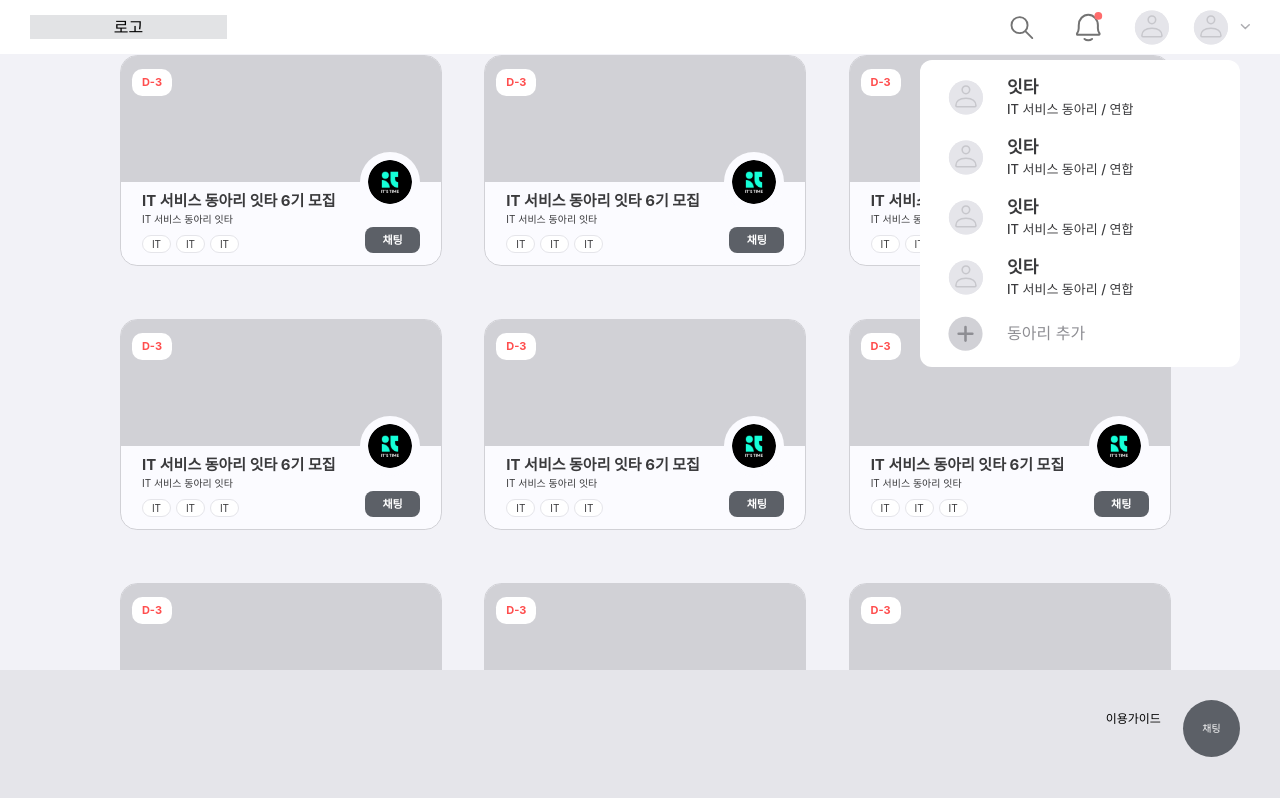
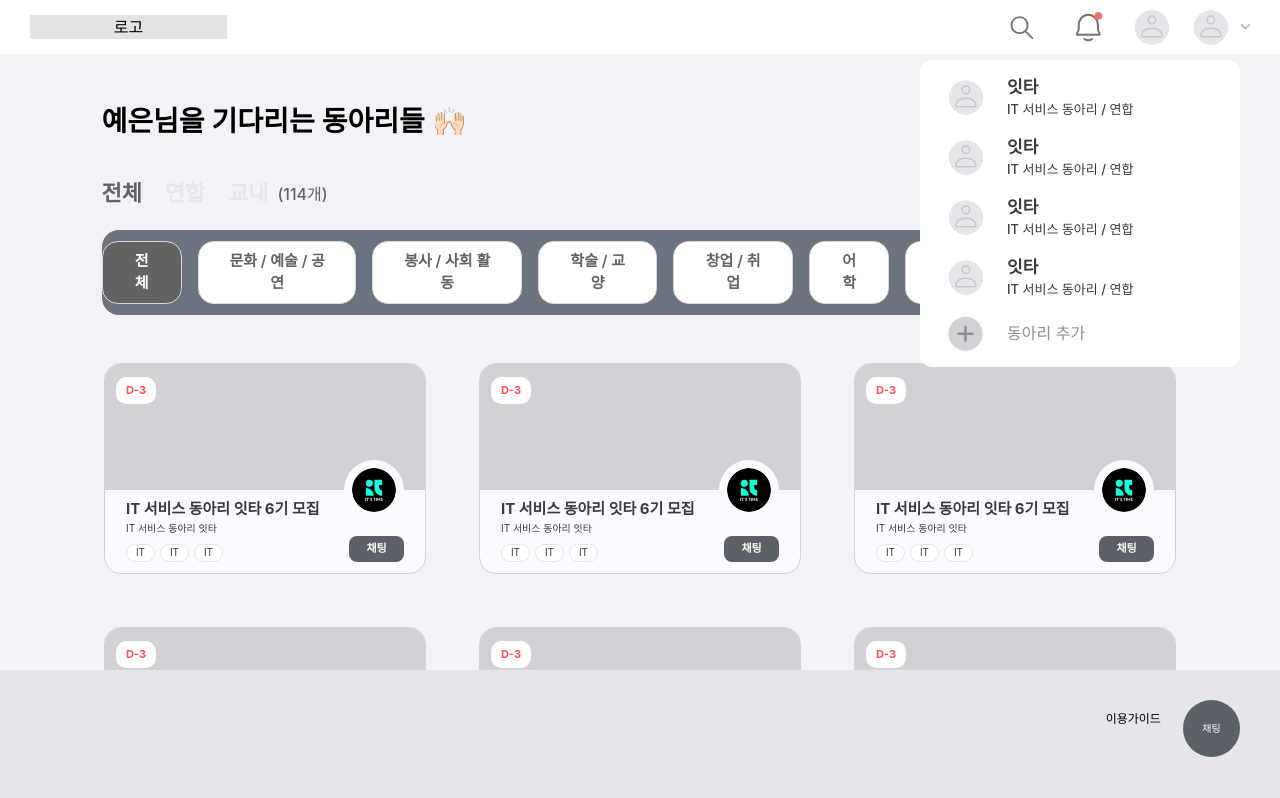
Before and after one commit to Cluting/cluting-frontend, a React (Create React App) app: page / in a window 1280 px wide. Shown: the top 798 px of the page. Built offline with nearby package versions, Linux system fonts and the light colour scheme; a web font is replaced by a local one.

Commit message:
✨feat: 전체&세부 카테고리, 카드 컴포넌트 배치 컴포넌트 생성

```diff
--- a/src/App.css
+++ b/src/App.css
@@ -1,3 +1,7 @@
+@tailwind base;
+@tailwind components;
+@tailwind utilities;
+
 .App {
   text-align: center;
 }
@@ -47,6 +51,7 @@
 }
 
 /* 자주 사용하는 스타일을 재사용하기 위해 컴포넌트화*/
+@layer components {
   .flex-center {
     @apply flex justify-center items-center;
   }
@@ -58,3 +63,8 @@
   .hover-animation {
     @apply hover:scale-105 transform transition-transform duration-200 ease-out;
   }
+
+  .small-dropdown-list {
+    @apply w-[114px] h-[36px] p-2 rounded-[8px] cursor-pointer hover:bg-gray-200 flex-center;
+  }
+}
--- a/src/components/recruting/home/ClubAlignDropdown.tsx
+++ b/src/components/recruting/home/ClubAlignDropdown.tsx
@@ -1,15 +1,15 @@
 export default function ClubAlignDropdown() {
   return (
-    <div className="absolute top-[50px] right-[10px] bg-white-100 w-[130px] h-[120px] rounded-[12px] border border-gray-300">
+    <div className="absolute top-[28px] right-[-17px] z-10 bg-white-100 w-[130px] h-[120px] rounded-[12px] border border-gray-300">
       <ul className="flex flex-col items-center justify-center h-full">
-        <li className="w-[114px] h-[36px] p-2 rounded-[8px] cursor-pointer hover:bg-gray-200 flex items-center justify-center">
-          <p className="text-center text-gray-800">마감임박순</p>
+        <li className="small-dropdown-list">
+          <p className="text-center text-gray-800 font-medium">마감임박순</p>
         </li>
-        <li className="w-[114px] h-[36px] p-2 rounded-[8px] cursor-pointer hover:bg-gray-200 flex items-center justify-center">
-          <p className="text-center text-gray-800">최신순</p>
+        <li className="small-dropdown-list">
+          <p className="text-center text-gray-800 font-medium">최신순</p>
         </li>
-        <li className="w-[114px] h-[36px] p-2 rounded-[8px] cursor-pointer hover:bg-gray-200 flex items-center justify-center">
-          <p className="text-center text-gray-800">오래된 순</p>
+        <li className="small-dropdown-list">
+          <p className="text-center text-gray-800 font-medium">오래된 순</p>
         </li>
       </ul>
     </div>
--- /dev/null
+++ b/src/components/recruting/home/ClubCardList.tsx
@@ -0,0 +1,19 @@
+import ClubCard from "./ClubCard";
+export default function ClubCardList() {
+  return (
+    <div className="grid grid-cols-1 md:grid-cols-2 lg:grid-cols-3 gap-[53px]">
+      <ClubCard />
+      <ClubCard />
+      <ClubCard />
+      <ClubCard />
+      <ClubCard />
+      <ClubCard />
+      <ClubCard />
+      <ClubCard />
+      <ClubCard />
+      <ClubCard />
+      <ClubCard />
+      <ClubCard />
+    </div>
+  );
+}
--- /dev/null
+++ b/src/components/recruting/home/MainCategory.tsx
@@ -0,0 +1,82 @@
+import { useState } from "react";
+import ClubAlignDropdown from "./ClubAlignDropdown";
+
+export default function MainCategory() {
+  const [clubAlign, setClubAlgin] = useState(true); //동아리 정렬 드롭다운
+  const [selectedCategory, setSelectedCategory] = useState(0); //전체 카테고리
+  const [selectedDetailCategory, setSelectedDetailCategory] = useState(0); //세부 카테고리
+  const categories = ["전체", "연합", "교내"];
+  const detailCategories = [
+    "전체",
+    "문화 / 예술 / 공연",
+    "봉사 / 사회 활동",
+    "학술 / 교양",
+    "창업 / 취업",
+    "어학",
+    "체육",
+    "친목",
+    "기타"
+  ];
+  return (
+    <div>
+      <p className="text-[28px] font-semibold text-left pt-[45px]">
+        예은님을 기다리는 동아리들 🙌🏻
+      </p>
+
+      {/*전체/연합/교내 + 드롭다운 */}
+      <div className="flex justify-between items-end pt-[35px]">
+        <div className="flex-center">
+          <div className="flex text-gray-800 flex justify-left gap-[22.74px]">
+            {categories.map((category, index) => (
+              <p
+                onClick={() => setSelectedCategory(index)}
+                className={`text-[22px] cursor-pointer font-bold ${
+                  selectedCategory === index ? "text-gray-800" : "text-gray-200"
+                }`}
+              >
+                {category}
+              </p>
+            ))}
+          </div>
+          <p className="pl-[9px] text-[16px] text-gray-800 font-medium">
+            (114개)
+          </p>
+        </div>
+        <button
+          className="flex items-center gap-2 relative"
+          onClick={() => {
+            setClubAlgin(!clubAlign);
+          }}
+        >
+          <p className="text-gray-800 font-medium">마감임박순</p>
+          <img
+            src="assets/ic-darkdropdown.svg"
+            alt="동아리 정렬 드롭다운"
+            className="w-[10px] h-[10px]"
+          />
+          {clubAlign && <ClubAlignDropdown />}
+        </button>
+      </div>
+
+      {/*세부 카테고리 바 */}
+      <div className="pt-[20px] pb-[48.4px]">
+        <div className="flex-center py-[11px] text-[15px] font-semibold bg-gray-500 rounded-[17px] gap-4">
+          {detailCategories.map((category, index) => (
+            <button
+              key={index}
+              onClick={() => setSelectedDetailCategory(index)}
+              className={`px-[26px] py-[7.87px] rounded-[15.74px] border border-[#D9D9D9] transition-colors ${
+                //요기 패딩 재설정 필요
+                selectedDetailCategory === index
+                  ? "bg-gray-800 text-white-100"
+                  : "bg-white-100 text-gray-800"
+              }`}
+            >
+              {category}
+            </button>
+          ))}
+        </div>
+      </div>
+    </div>
+  );
+}
--- a/src/pages/Main.tsx
+++ b/src/pages/Main.tsx
@@ -1,23 +1,19 @@
+import { useState } from "react";
 import ClubCard from "../components/recruting/home/ClubCard";
+import ClubAlignDropdown from "../components/recruting/home/ClubAlignDropdown";
+import ClubCardList from "../components/recruting/home/ClubCardList";
+import MainCategory from "../components/recruting/home/MainCategory";
 
 export default function Main() {
   return (
-    <div className="container max-w-[1072px] mx-auto px-4">
-      <div className="grid grid-cols-1 md:grid-cols-2 lg:grid-cols-3 gap-[53px]">
-        <ClubCard />
-        <ClubCard />
-        <ClubCard />
-        <ClubCard />
-        <ClubCard />
-        <ClubCard />
-        <ClubCard />
-        <ClubCard />
-        <ClubCard />
-        <ClubCard />
-        <ClubCard />
-        <ClubCard />
+    <div>
+      <div className="container max-w-[1077px] mx-auto">
+        <MainCategory />
+      </div>
+
+      <div className="container max-w-[1072px] mx-auto">
+        <ClubCardList />
       </div>
     </div>
   );
-  // return <div className="text-[30px]">메인 페이지 입니다</div>;
 }
```
Also changed, not shown: public/assets/ic-darkdropdown.svg (added). Lines whose indentation alone changed are shown as unchanged.
